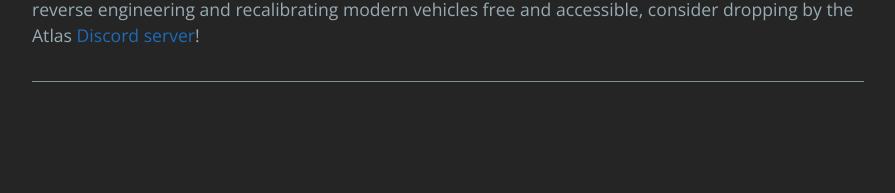
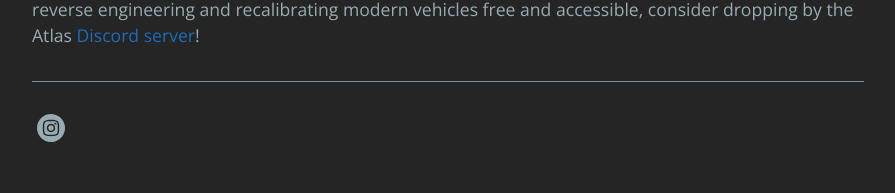
Before and after one commit to atlas-tuning/atlas-public, a Jekyll site: the page built from docs/index.md, in a window 1280 px wide. Shown: the part 2511-2704 px from the top of the page, without its empty margins (192-1087 px from the left). Built offline with Jekyll 4.4.1, drawn with Linux system fonts in a browser that asks for light colours; before the commit the page ends 2673 px from its top, so only the background shows below that.

Commit message:
Update default.html

```diff
--- a/docs/_layouts/default.html
+++ b/docs/_layouts/default.html
@@ -110,6 +110,14 @@
                 </span>
                 {% endif %}
 
+                <!-- Instagram icon -->
+                {% if site.socials contains "instagram" %}
+                <span class="my-span-icon">
+                    <a href="https://www.instagram.com/{{ site.socials.instagram }}" aria-label="Instagram" title="NAMR's Instagram feed">
+                        <svg class="my-svg-icon" xmlns="http://www.w3.org/2000/svg" width="24" height="24" viewBox="0 0 24 24"><path d="M14.829 6.302c-.738-.034-.96-.04-2.829-.04s-2.09.007-2.828.04c-1.899.087-2.783.986-2.87 2.87-.033.738-.041.959-.041 2.828s.008 2.09.041 2.829c.087 1.879.967 2.783 2.87 2.87.737.033.959.041 2.828.041 1.87 0 2.091-.007 2.829-.041 1.899-.086 2.782-.988 2.87-2.87.033-.738.04-.96.04-2.829s-.007-2.09-.04-2.828c-.088-1.883-.973-2.783-2.87-2.87zm-2.829 9.293c-1.985 0-3.595-1.609-3.595-3.595 0-1.985 1.61-3.594 3.595-3.594s3.595 1.609 3.595 3.594c0 1.985-1.61 3.595-3.595 3.595zm3.737-6.491c-.464 0-.84-.376-.84-.84 0-.464.376-.84.84-.84.464 0 .84.376.84.84 0 .463-.376.84-.84.84zm-1.404 2.896c0 1.289-1.045 2.333-2.333 2.333s-2.333-1.044-2.333-2.333c0-1.289 1.045-2.333 2.333-2.333s2.333 1.044 2.333 2.333zm-2.333-12c-6.627 0-12 5.373-12 12s5.373 12 12 12 12-5.373 12-12-5.373-12-12-12zm6.958 14.886c-.115 2.545-1.532 3.955-4.071 4.072-.747.034-.986.042-2.887.042s-2.139-.008-2.886-.042c-2.544-.117-3.955-1.529-4.072-4.072-.034-.746-.042-.985-.042-2.886 0-1.901.008-2.139.042-2.886.117-2.544 1.529-3.955 4.072-4.071.747-.035.985-.043 2.886-.043s2.14.008 2.887.043c2.545.117 3.957 1.532 4.071 4.071.034.747.042.985.042 2.886 0 1.901-.008 2.14-.042 2.886z"/></svg>
+                </span>
+                {% endif %}
+
                 <!-- Contact icon -->
                 {% assign contact_page = site.pages | where: "path", "contact.md" | first %}
                 {% if contact_page.title %}
```
